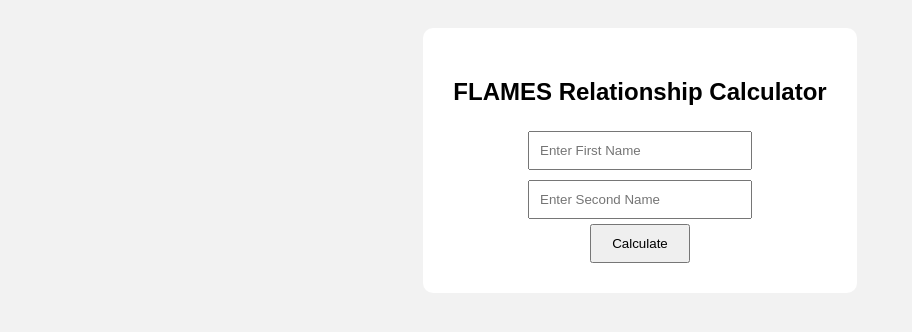
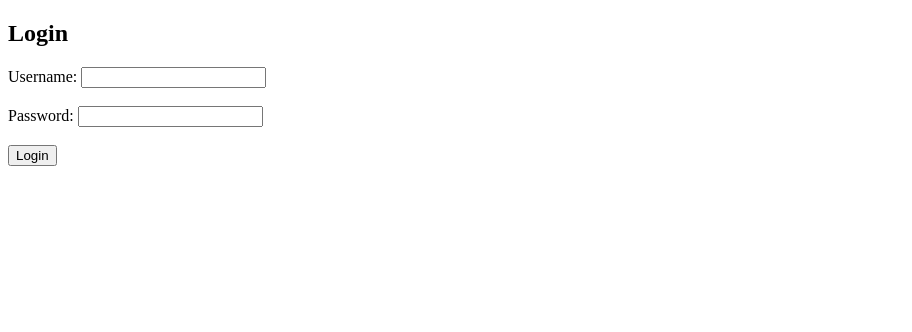
Before and after one commit to Naveenselv/flames-web-app, a Flask app: page / in a window 1280 px wide. Shown: the top 332 px of the page, without its empty margins (0-912 px from the left). Run offline with Flask 3, Linux system fonts and the light colour scheme.

Commit message:
Added login/logout feature and updated HTML templates

```diff
--- a/app.py
+++ b/app.py
@@ -1,6 +1,11 @@
-from flask import Flask, render_template, request
+from flask import Flask, render_template, request, redirect, url_for, session
 
 app = Flask(__name__)
+app.secret_key = 'your_secret_key'  # Needed for sessions
+
+# Dummy user for login
+USERNAME = "admin"
+PASSWORD = "password"
 
 # FLAMES logic
 def remove_common_letters(name1, name2):
@@ -40,7 +45,22 @@ def get_relationship(letter):
 
 # Routes
 @app.route("/", methods=["GET", "POST"])
+def login():
+    if request.method == "POST":
+        username = request.form.get("username")
+        password = request.form.get("password")
+        if username == USERNAME and password == PASSWORD:
+            session["user"] = username
+            return redirect(url_for("index"))
+        else:
+            return render_template("login.html", error="Invalid credentials")
+    return render_template("login.html")
+
+@app.route("/flames", methods=["GET", "POST"])
 def index():
+    if "user" not in session:
+        return redirect(url_for("login"))
+
     result = None
     if request.method == "POST":
         name1 = request.form["name1"]
@@ -51,5 +71,10 @@ def index():
             result = f"{name1} and {name2} are: {get_relationship(result_letter)}"
     return render_template("index.html", result=result)
 
+@app.route("/logout")
+def logout():
+    session.pop("user", None)
+    return redirect(url_for("login"))
+
 if __name__ == "__main__":
     app.run(debug=True)
--- a/templates/index.html
+++ b/templates/index.html
@@ -7,11 +7,17 @@
         input[type=text] { padding: 10px; width: 200px; margin: 5px; }
         input[type=submit] { padding: 10px 20px; }
         .result { margin-top: 20px; font-size: 20px; color: green; }
-        .container { background: white; padding: 30px; border-radius: 10px; display: inline-block; }
+        .container { background: white; padding: 30px; border-radius: 10px; display: inline-block; position: relative; }
+        .logout { position: absolute; top: 10px; right: 10px; }
+        .logout a { text-decoration: none; color: red; font-weight: bold; }
     </style>
 </head>
 <body>
     <div class="container">
+        <div class="logout">
+            <a href="{{ url_for('logout') }}">Logout</a>
+        </div>
+
         <h2>FLAMES Relationship Calculator</h2>
         <form method="POST">
             <input type="text" name="name1" placeholder="Enter First Name" required><br>
--- /dev/null
+++ b/templates/login.html
@@ -0,0 +1,15 @@
+<!DOCTYPE html>
+<html>
+<head>
+    <title>Login - FLAMES</title>
+</head>
+<body>
+    <h2>Login</h2>
+    {% if error %}<p style="color:red">{{ error }}</p>{% endif %}
+    <form method="post">
+        Username: <input type="text" name="username"><br><br>
+        Password: <input type="password" name="password"><br><br>
+        <input type="submit" value="Login">
+    </form>
+</body>
+</html>
```
